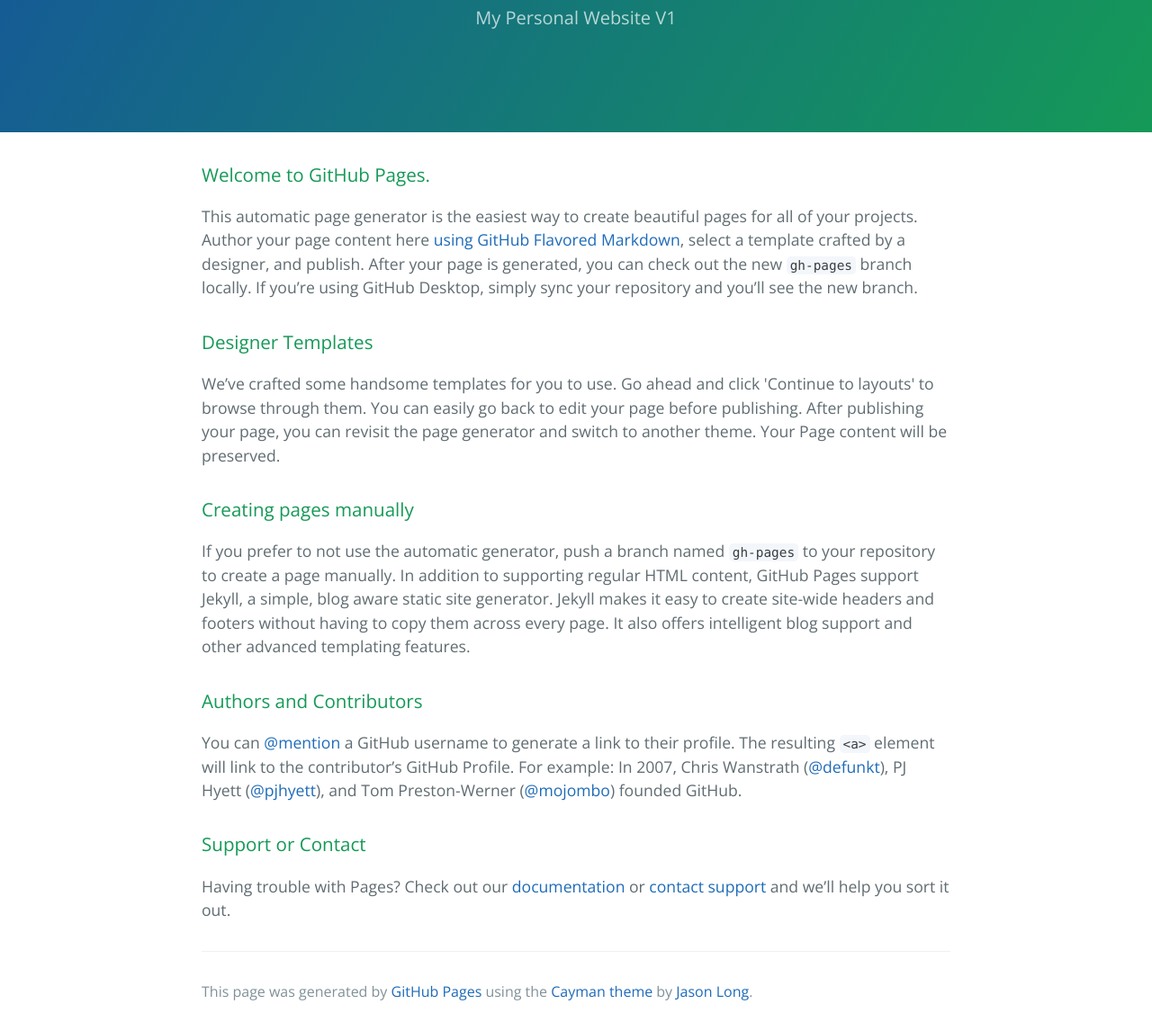
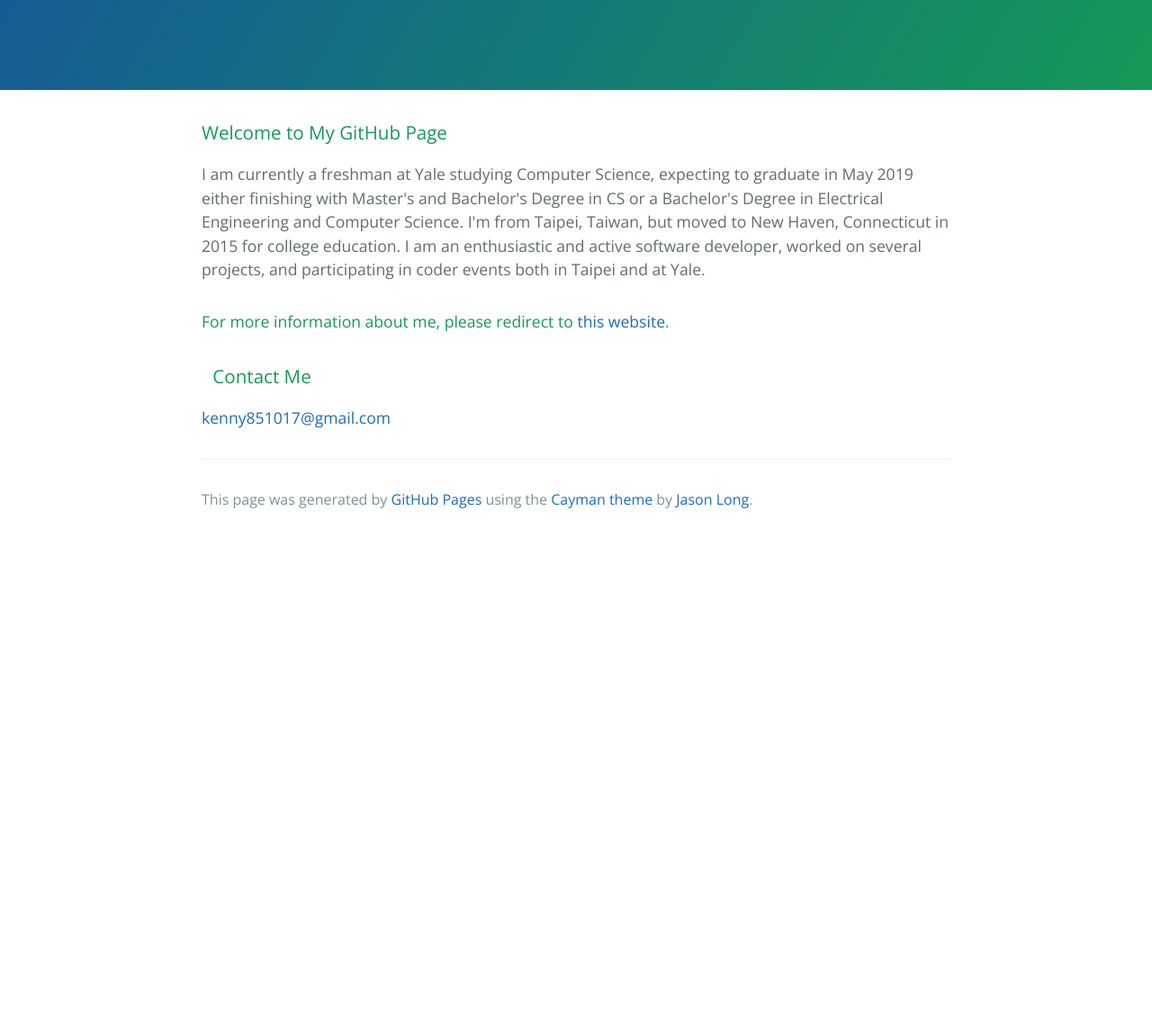
Before and after one commit to almighty-ken/almighty-ken.github.io, a plain HTML site: page index.html in a window 1280 px wide. Shown: the part 170-1316 px from the top of the page at 90% size. After the commit the page ends 800 px from the top, so only its background shows below. Drawn offline with nearby package versions, Linux system fonts and the light colour scheme.

Commit message:
Replace master branch with page content via GitHub

```diff
--- a/index.html
+++ b/index.html
@@ -2,7 +2,7 @@
 <html lang="en-us">
   <head>
     <meta charset="UTF-8">
-    <title>Almighty-ken.GitHub.io by almighty-ken</title>
+    <title>Ken Cheng by almighty-ken</title>
     <meta name="viewport" content="width=device-width, initial-scale=1">
     <link rel="stylesheet" type="text/css" href="stylesheets/normalize.css" media="screen">
     <link href='https://fonts.googleapis.com/css?family=Open+Sans:400,700' rel='stylesheet' type='text/css'>
@@ -11,35 +11,24 @@
   </head>
   <body>
     <section class="page-header">
-      <h1 class="project-name">Almighty-ken.GitHub.io</h1>
-      <h2 class="project-tagline">My Personal Website V1</h2>
+      <h1 class="project-name">Ken Cheng</h1>
+      <h2 class="project-tagline"></h2>
     </section>
 
     <section class="main-content">
       <h3>
-<a id="welcome-to-github-pages" class="anchor" href="#welcome-to-github-pages" aria-hidden="true"><span class="octicon octicon-link"></span></a>Welcome to GitHub Pages.</h3>
+<a id="welcome-to-my-github-page" class="anchor" href="#welcome-to-my-github-page" aria-hidden="true"><span class="octicon octicon-link"></span></a>Welcome to My GitHub Page</h3>
 
-<p>This automatic page generator is the easiest way to create beautiful pages for all of your projects. Author your page content here <a href="https://guides.github.com/features/mastering-markdown/">using GitHub Flavored Markdown</a>, select a template crafted by a designer, and publish. After your page is generated, you can check out the new <code>gh-pages</code> branch locally. If you’re using GitHub Desktop, simply sync your repository and you’ll see the new branch.</p>
+<p>I am currently a freshman at Yale studying Computer Science, expecting to graduate in May 2019 either finishing with Master's and Bachelor's Degree in CS or a Bachelor's Degree in Electrical Engineering and Computer Science. I'm from Taipei, Taiwan, but moved to New Haven, Connecticut in 2015 for college education. I am an enthusiastic and active software developer, worked on several projects, and participating in coder events both in Taipei and at Yale.</p>
+
+<h4>
+<a id="for-more-information-about-me-please-redirect-to-this-website" class="anchor" href="#for-more-information-about-me-please-redirect-to-this-website" aria-hidden="true"><span class="octicon octicon-link"></span></a>For more information about me, please redirect to <a href="http://kenny851017.wix.com/home">this website</a>.</h4>
 
 <h3>
-<a id="designer-templates" class="anchor" href="#designer-templates" aria-hidden="true"><span class="octicon octicon-link"></span></a>Designer Templates</h3>
+<a id="contact-me" class="anchor" href="#contact-me" aria-hidden="true"><span class="octicon octicon-link"></span></a>Contact Me</h3>
 
-<p>We’ve crafted some handsome templates for you to use. Go ahead and click 'Continue to layouts' to browse through them. You can easily go back to edit your page before publishing. After publishing your page, you can revisit the page generator and switch to another theme. Your Page content will be preserved.</p>
-
-<h3>
-<a id="creating-pages-manually" class="anchor" href="#creating-pages-manually" aria-hidden="true"><span class="octicon octicon-link"></span></a>Creating pages manually</h3>
-
-<p>If you prefer to not use the automatic generator, push a branch named <code>gh-pages</code> to your repository to create a page manually. In addition to supporting regular HTML content, GitHub Pages support Jekyll, a simple, blog aware static site generator. Jekyll makes it easy to create site-wide headers and footers without having to copy them across every page. It also offers intelligent blog support and other advanced templating features.</p>
-
-<h3>
-<a id="authors-and-contributors" class="anchor" href="#authors-and-contributors" aria-hidden="true"><span class="octicon octicon-link"></span></a>Authors and Contributors</h3>
-
-<p>You can <a href="https://github.com/blog/821" class="user-mention">@mention</a> a GitHub username to generate a link to their profile. The resulting <code>&lt;a&gt;</code> element will link to the contributor’s GitHub Profile. For example: In 2007, Chris Wanstrath (<a href="https://github.com/defunkt" class="user-mention">@defunkt</a>), PJ Hyett (<a href="https://github.com/pjhyett" class="user-mention">@pjhyett</a>), and Tom Preston-Werner (<a href="https://github.com/mojombo" class="user-mention">@mojombo</a>) founded GitHub.</p>
-
-<h3>
-<a id="support-or-contact" class="anchor" href="#support-or-contact" aria-hidden="true"><span class="octicon octicon-link"></span></a>Support or Contact</h3>
-
-<p>Having trouble with Pages? Check out our <a href="https://help.github.com/pages">documentation</a> or <a href="https://github.com/contact">contact support</a> and we’ll help you sort it out.</p>
+<p><a href="mailto:kenny851017@gmail.com">kenny851017@gmail.com</a>
+</p>
 
       <footer class="site-footer">
 
```
Also changed, not shown: params.json (+1 -1 lines).
